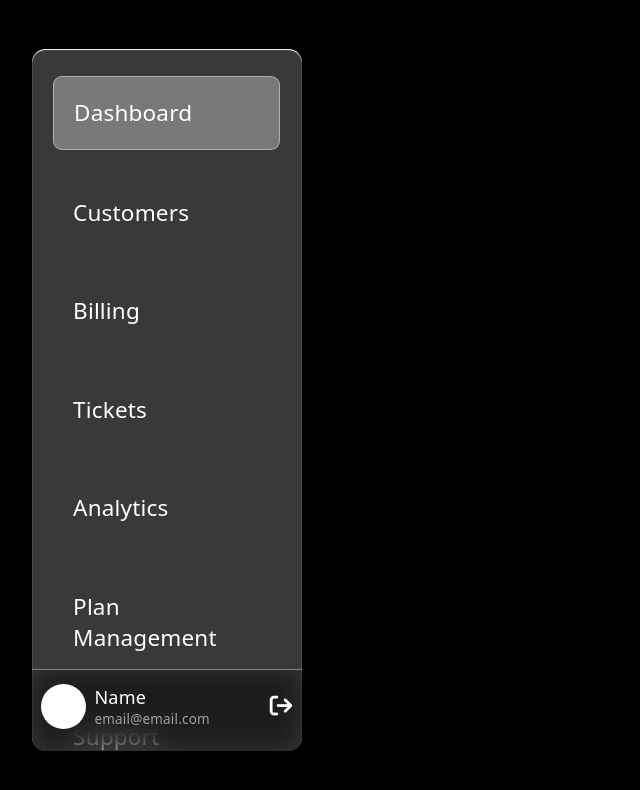
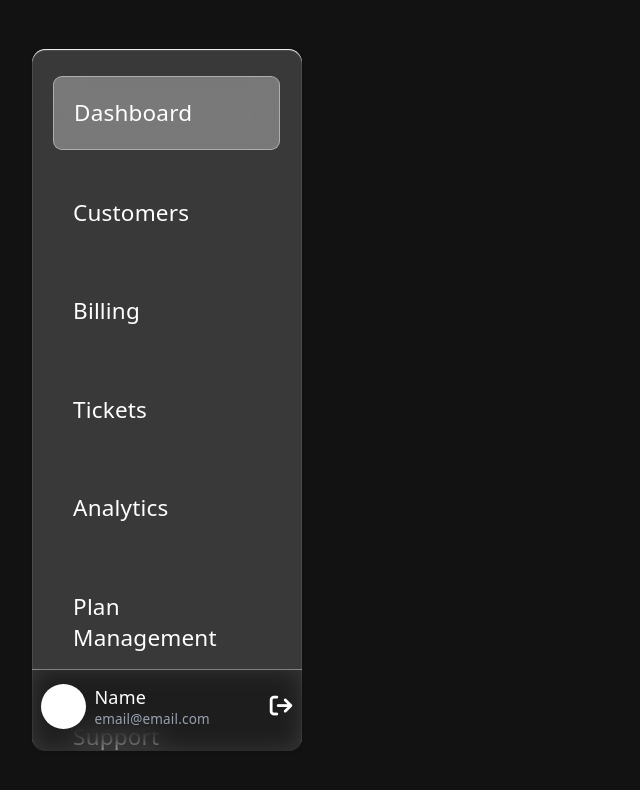
Before and after one commit to kway-zar/Diverge, a React (Vite) app: page /admin in a window 1280 px wide. Shown: the top 790 px of the page, without its empty margins (0-640 px from the left). Built offline with nearby package versions, Linux system fonts and the light colour scheme.

Commit message:
style: removed sidebar trigger

```diff
--- a/src/components/Sidebar.tsx
+++ b/src/components/Sidebar.tsx
@@ -2,7 +2,6 @@
 import {
   Sidebar,
   SidebarProvider,
-  SidebarTrigger,
   SidebarGroup,
   SidebarContent,
   SidebarFooter
@@ -59,11 +58,6 @@ function SidebarApp({ items, getCurrentState }: SidebarProps) {
         </Sidebar>
 
 
-        <main>
-          <SidebarTrigger />
-
-        </main>
-
       </SidebarProvider>
     </>
 
--- a/src/components/pages/AdminLandingPage.tsx
+++ b/src/components/pages/AdminLandingPage.tsx
@@ -27,7 +27,7 @@ function AdminLandingPage() {
   return (
     <>
 
-      <div className="bg-black flex flex-row-reverse">
+      <div className="bg-[#121212] flex flex-row-reverse">
         <div className="w-[90vw] overflow-y-auto font-ubuntu text-white flex flex-col items-start mt-15">
 
           {renderContent()}
```
